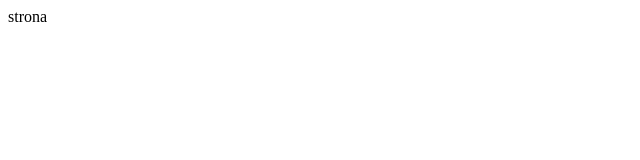
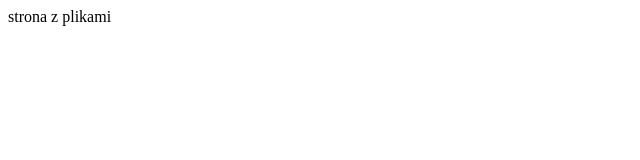
Before and after one commit to Pabiak/docker-learning, a plain HTML site: page vss/index.html in a window 1280 px wide. Shown: the full height of the page, 0-640 px from the left. Drawn offline with Linux system fonts and the light colour scheme.

Commit message:
Update index.html

```diff
--- a/vss/index.html
+++ b/vss/index.html
@@ -1,5 +1,5 @@
 <html>
 <body>
-    strona
+    strona z plikami
 </body>
 </html>
```
